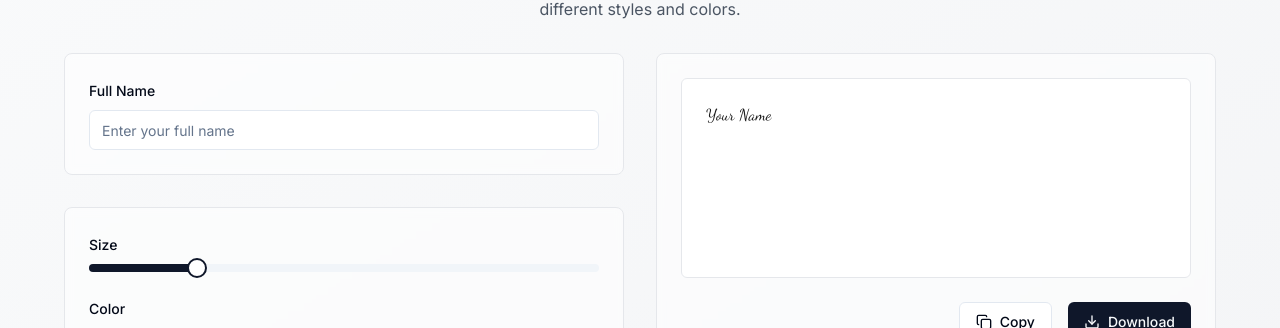
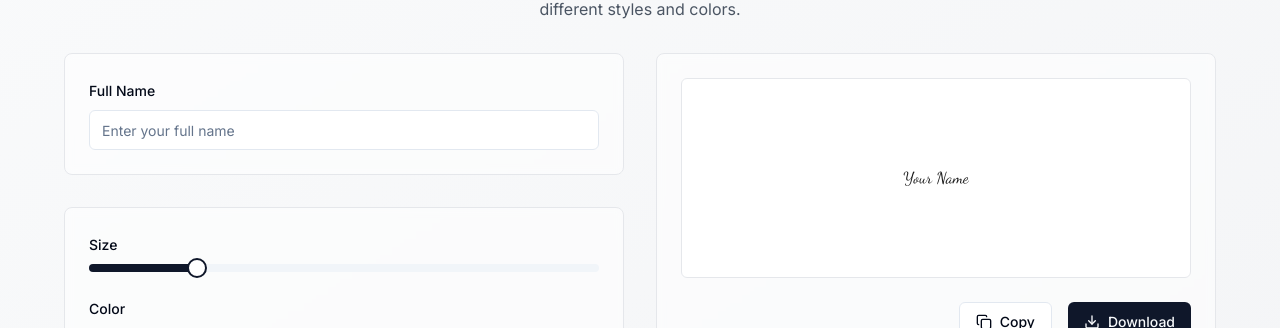
Before and after one commit to devchristian1337/signature-generator, a React (Vite) app: page / in a window 1280 px wide. Shown: the part 115-443 px from the top of the page. Built offline with nearby package versions, Linux system fonts and the light colour scheme.

Commit message:
Center Signature Preview
The signature preview is now always vertically and horizontally centered.

```diff
--- a/src/components/SignaturePreview.tsx
+++ b/src/components/SignaturePreview.tsx
@@ -57,7 +57,7 @@ export const SignaturePreview = () => {
     <div className="space-y-6 w-full p-6 bg-white/50 backdrop-blur-sm rounded-lg border border-gray-200 animate-fadeIn">
       <div
         id="signature-preview"
-        className="min-h-[200px] p-6 bg-white rounded-md border border-gray-200"
+        className="min-h-[200px] p-6 bg-white rounded-md border border-gray-200 flex items-center justify-center"
         style={{
           textAlign: alignment,
         }}
```
